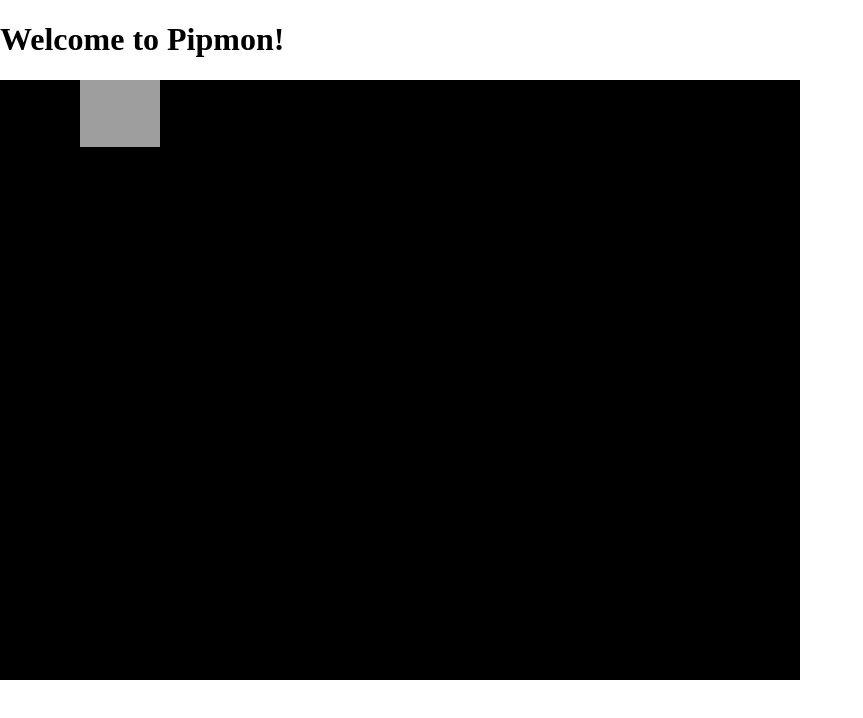
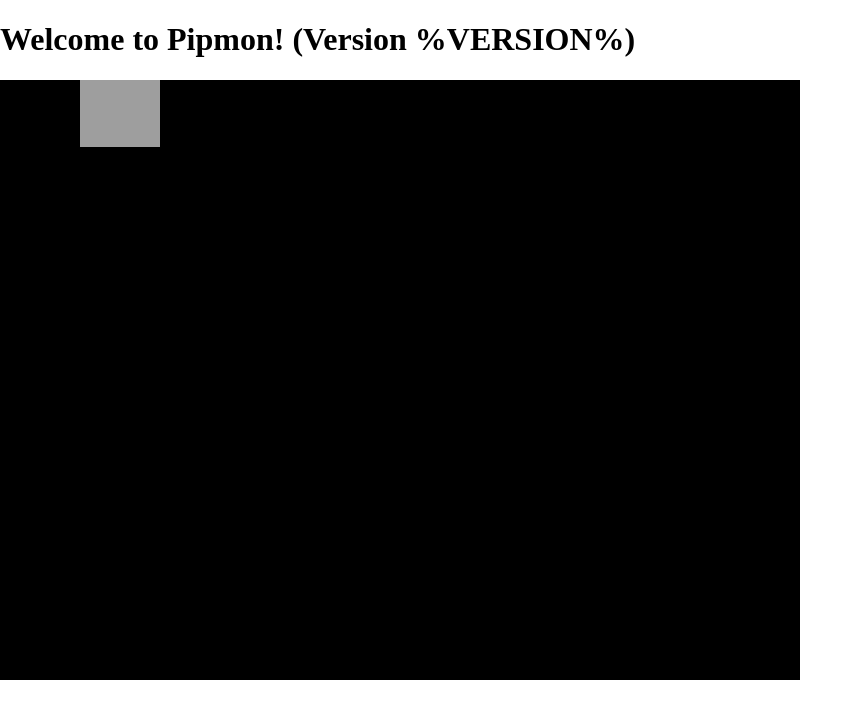
Before and after one commit to nicfv/pipmon, a website with bundled scripts: page src/index.html in a window 1280 px wide. Shown: the whole page, without its empty margins (0-863 px from the left). Built offline with nearby package versions, Linux system fonts and the light colour scheme.

Commit message:
Add versions in index

```diff
--- a/src/index.html
+++ b/src/index.html
@@ -2,7 +2,7 @@
 <html lang="en">
 
 <head>
-    <title>Pipmon</title>
+    <title>Pipmon v%VERSION%</title>
     <meta charset="UTF-8">
     <meta name="description" content="Play Pipmon online!">
     <meta name="author" content="Nicolas Ventura">
@@ -13,7 +13,7 @@
 </head>
 
 <body>
-    <h1>Welcome to Pipmon!</h1>
+    <h1>Welcome to Pipmon! (Version %VERSION%)</h1>
 </body>
 
 </html>
```
